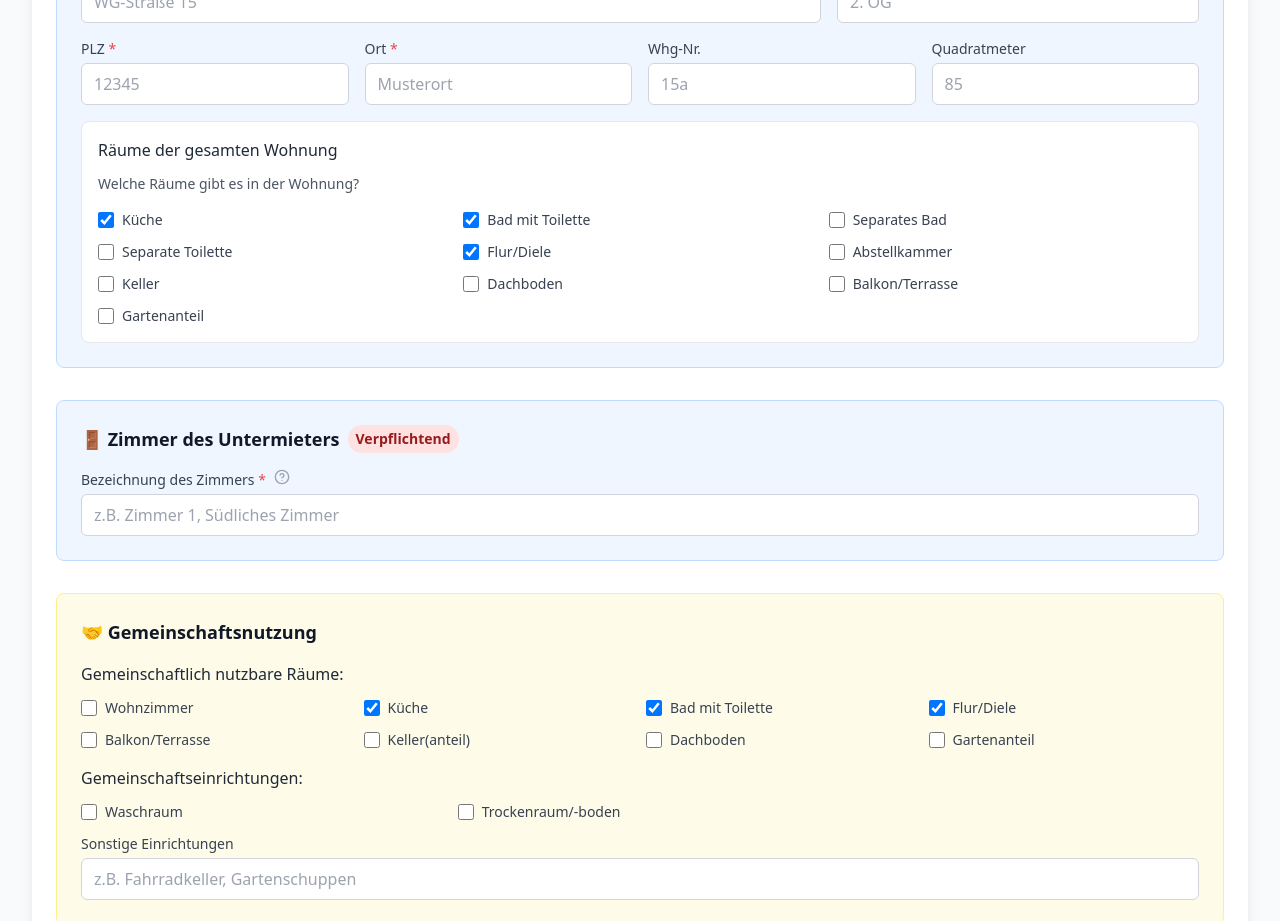
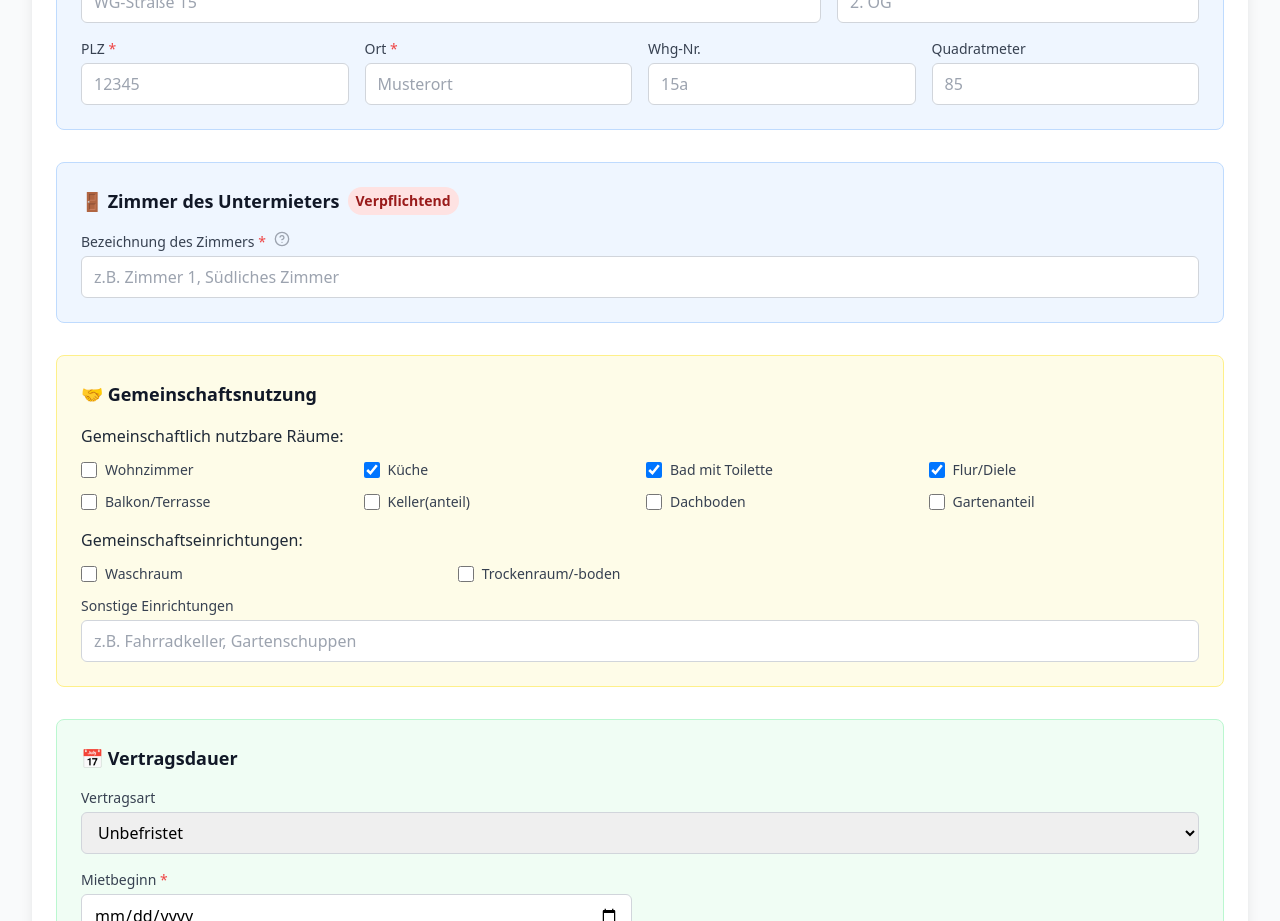
Before and after one commit to PalBasti/palworks-website, a Next.js app: page /wg-untermietvertrag in a window 1280 px wide. Shown: the part 960-1881 px from the top of the page. Built offline with nearby package versions, Linux system fonts and the light colour scheme.

Commit message:
Update WGUntermietvertragForm.js

```diff
--- a/components/WGUntermietvertragForm.js
+++ b/components/WGUntermietvertragForm.js
@@ -28,18 +28,6 @@ function WGUntermietvertragForm({ onSubmit }) {
     property_floor: '',
     property_number: '',
     property_sqm: '',
-
-    // Räume der Wohnung (nur Checkboxen)
-    kitchen: true,
-    bathroom_toilet: true,
-    separate_bathroom: false,
-    separate_toilet: false,
-    hallway: true,
-    storage: false,
-    cellar: false,
-    attic: false,
-    balcony_terrace: false,
-    garden: false,
 
     // Zimmer des Untermieters
     exclusive_room: '',
@@ -336,114 +324,7 @@ function WGUntermietvertragForm({ onSubmit }) {
               </div>
             </div>
 
-            {/* Räume der Wohnung - NUR Checkboxen */}
-            <div className="bg-white rounded-lg p-4 border">
-              <h4 className="font-medium text-gray-800 mb-3">Räume der gesamten Wohnung</h4>
-              <p className="text-sm text-gray-600 mb-4">Welche Räume gibt es in der Wohnung?</p>
 
-              <div className="grid grid-cols-2 md:grid-cols-3 gap-3">
-                <div className="flex items-center">
-                  <input
-                    type="checkbox"
-                    name="kitchen"
-                    checked={formData.kitchen}
-                    onChange={handleChange}
-                    className="h-4 w-4 text-blue-600 focus:ring-blue-500 border-gray-300 rounded"
-                  />
-                  <label className="ml-2 text-sm text-gray-700">Küche</label>
-                </div>
-                <div className="flex items-center">
-                  <input
-                    type="checkbox"
-                    name="bathroom_toilet"
-                    checked={formData.bathroom_toilet}
-                    onChange={handleChange}
-                    className="h-4 w-4 text-blue-600 focus:ring-blue-500 border-gray-300 rounded"
-                  />
-                  <label className="ml-2 text-sm text-gray-700">Bad mit Toilette</label>
-                </div>
-                <div className="flex items-center">
-                  <input
-                    type="checkbox"
-                    name="separate_bathroom"
-                    checked={formData.separate_bathroom}
-                    onChange={handleChange}
-                    className="h-4 w-4 text-blue-600 focus:ring-blue-500 border-gray-300 rounded"
-                  />
-                  <label className="ml-2 text-sm text-gray-700">Separates Bad</label>
-                </div>
-                <div className="flex items-center">
-                  <input
-                    type="checkbox"
-                    name="separate_toilet"
-                    checked={formData.separate_toilet}
-                    onChange={handleChange}
-                    className="h-4 w-4 text-blue-600 focus:ring-blue-500 border-gray-300 rounded"
-                  />
-                  <label className="ml-2 text-sm text-gray-700">Separate Toilette</label>
-                </div>
-                <div className="flex items-center">
-                  <input
-                    type="checkbox"
-                    name="hallway"
-                    checked={formData.hallway}
-                    onChange={handleChange}
-                    className="h-4 w-4 text-blue-600 focus:ring-blue-500 border-gray-300 rounded"
-                  />
-                  <label className="ml-2 text-sm text-gray-700">Flur/Diele</label>
-                </div>
-                <div className="flex items-center">
-                  <input
-                    type="checkbox"
-                    name="storage"
-                    checked={formData.storage}
-                    onChange={handleChange}
-                    className="h-4 w-4 text-blue-600 focus:ring-blue-500 border-gray-300 rounded"
-                  />
-                  <label className="ml-2 text-sm text-gray-700">Abstellkammer</label>
-                </div>
-                <div className="flex items-center">
-                  <input
-                    type="checkbox"
-                    name="cellar"
-                    checked={formData.cellar}
-                    onChange={handleChange}
-                    className="h-4 w-4 text-blue-600 focus:ring-blue-500 border-gray-300 rounded"
-                  />
-                  <label className="ml-2 text-sm text-gray-700">Keller</label>
-                </div>
-                <div className="flex items-center">
-                  <input
-                    type="checkbox"
-                    name="attic"
-                    checked={formData.attic}
-                    onChange={handleChange}
-                    className="h-4 w-4 text-blue-600 focus:ring-blue-500 border-gray-300 rounded"
-                  />
-                  <label className="ml-2 text-sm text-gray-700">Dachboden</label>
-                </div>
-                <div className="flex items-center">
-                  <input
-                    type="checkbox"
-                    name="balcony_terrace"
-                    checked={formData.balcony_terrace}
-                    onChange={handleChange}
-                    className="h-4 w-4 text-blue-600 focus:ring-blue-500 border-gray-300 rounded"
-                  />
-                  <label className="ml-2 text-sm text-gray-700">Balkon/Terrasse</label>
-                </div>
-                <div className="flex items-center">
-                  <input
-                    type="checkbox"
-                    name="garden"
-                    checked={formData.garden}
-                    onChange={handleChange}
-                    className="h-4 w-4 text-blue-600 focus:ring-blue-500 border-gray-300 rounded"
-                  />
-                  <label className="ml-2 text-sm text-gray-700">Gartenanteil</label>
-                </div>
-              </div>
-            </div>
           </div>
         </div>
 
```
